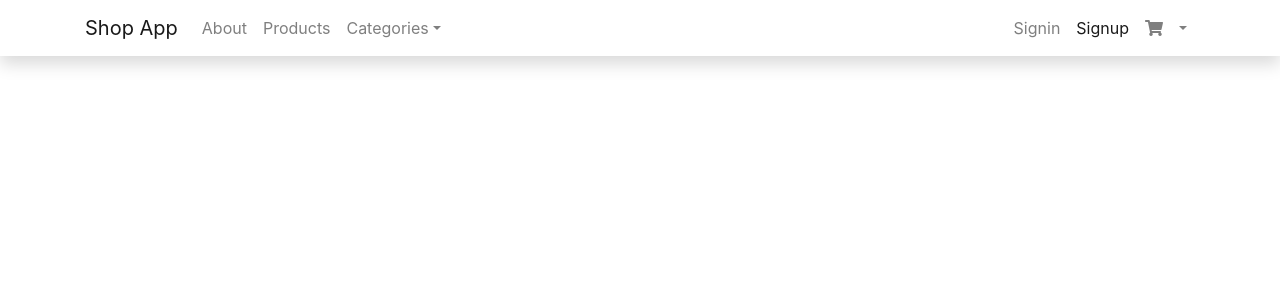
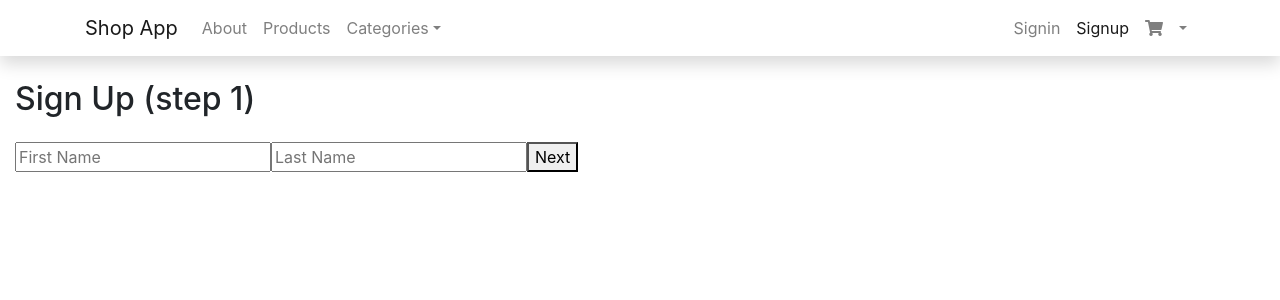
Before and after one commit to yuvalll666/SneakerHeads-FullProject-Local, a React (Create React App) app: page /signup in a window 1280 px wide. Shown: the top 300 px of the page. Built offline with nearby package versions, Linux system fonts and the light colour scheme.

Commit message:
creat signup page with form and inputs

```diff
--- a/src/App.jsx
+++ b/src/App.jsx
@@ -5,6 +5,7 @@ import { Switch, Route } from "react-router-dom";
 import Navbar from "./components/Navbar";
 import Home from "./components/Home";
 import About from "./components/About";
+import Signup from "./components/Signup";
 
 function App() {
   return (
@@ -16,6 +17,7 @@ function App() {
         <Switch>
           <Route path="/" exact component={Home} />
           <Route path="/about" component={About} />
+          <Route path="/signup" component={Signup} />
         </Switch>
       </main>
       <footer></footer>
--- /dev/null
+++ b/src/components/Signup.jsx
@@ -0,0 +1,35 @@
+import React from "react";
+import { useForm } from "react-hook-form";
+import { useHistory } from "react-router-dom";
+
+function Signup() {
+  const { register, handleSubmit, errors } = useForm();
+  const history = useHistory();
+
+  const onSubmit = (data) => {
+    history.push("/");
+  };
+
+  return (
+    <div>
+      <h2 className="mt-4">Sign Up (step 1)</h2>
+      <form className="mt-4">
+        <input
+          ref={register}
+          name="firstName"
+          type="text"
+          placeholder="First Name"
+        />
+        <input
+          ref={register}
+          name="lastName"
+          type="text"
+          placeholder="Last Name"
+        />
+        <button type="submit">Next</button>
+      </form>
+    </div>
+  );
+}
+
+export default Signup;
```
